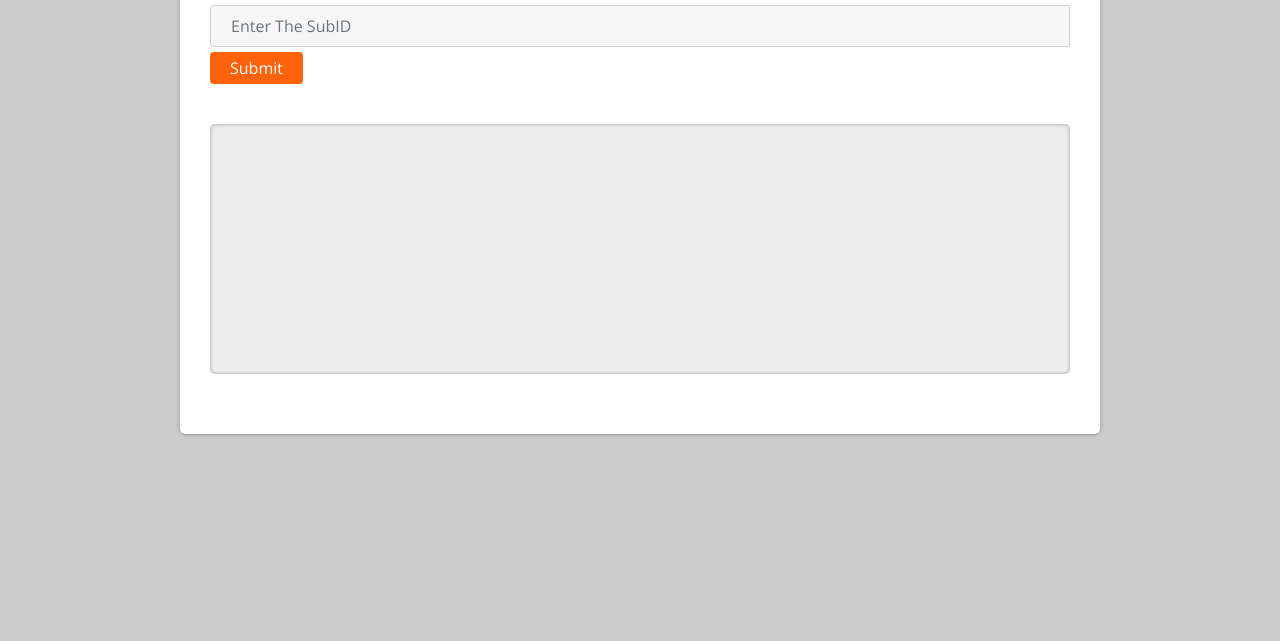
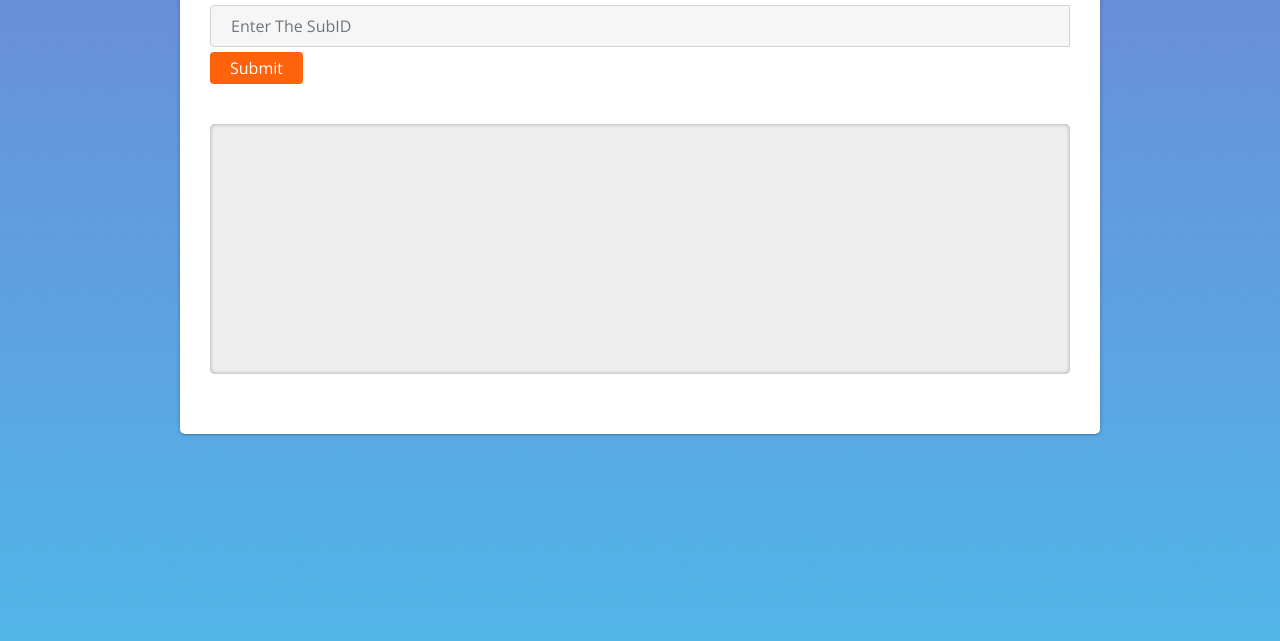
Before and after one commit to syedsadath21/wordpress, a plain HTML site: page index.html in a window 1280 px wide. Shown: the part 159-800 px from the top of the page. Drawn offline with nearby package versions, Linux system fonts and the light colour scheme.

Commit message:
Update style.css

```diff
--- a/style.css
+++ b/style.css
@@ -4,7 +4,7 @@
 body{
   background: #cccccc;
   font-family: 'Open Sans', sans-serif !important;
-  /*background: url('./images/banner2.png') no-repeat center top;*/
+  background: url('./images/banner2.png') no-repeat center top;
   background-size: cover;
   /* background-image:
     linear-gradient(
```
